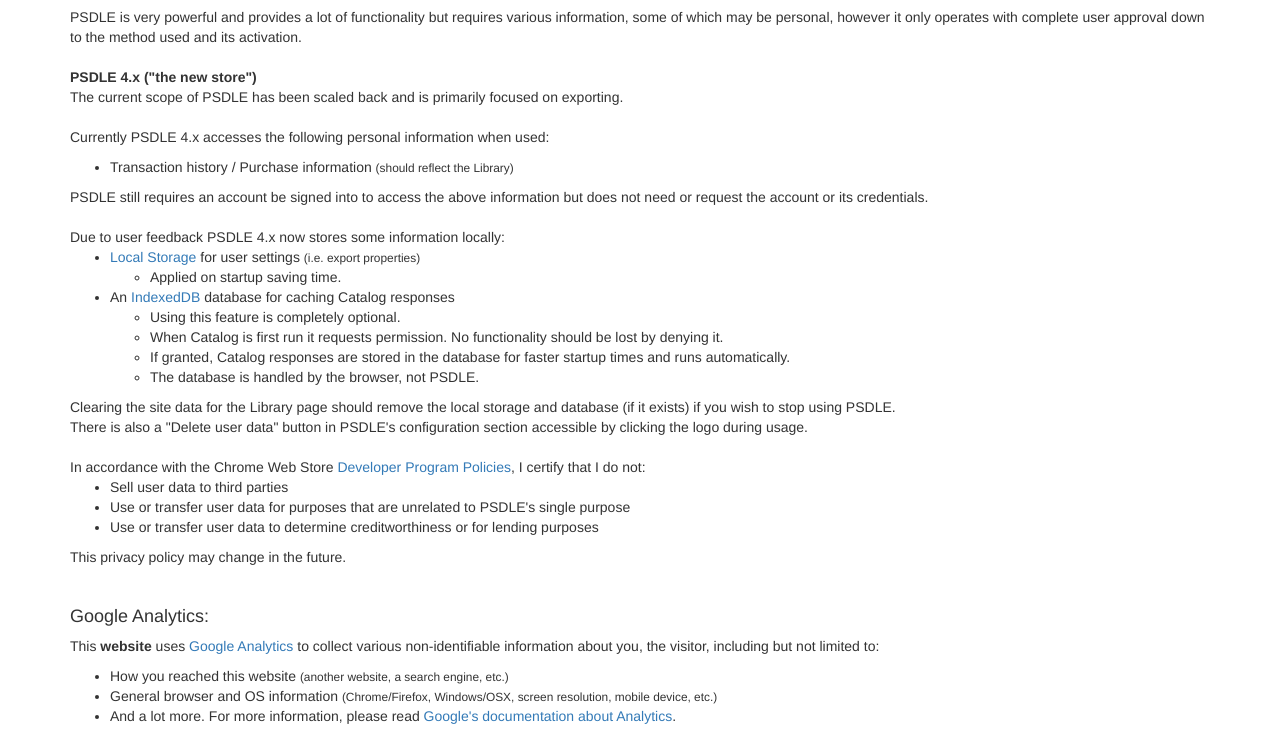
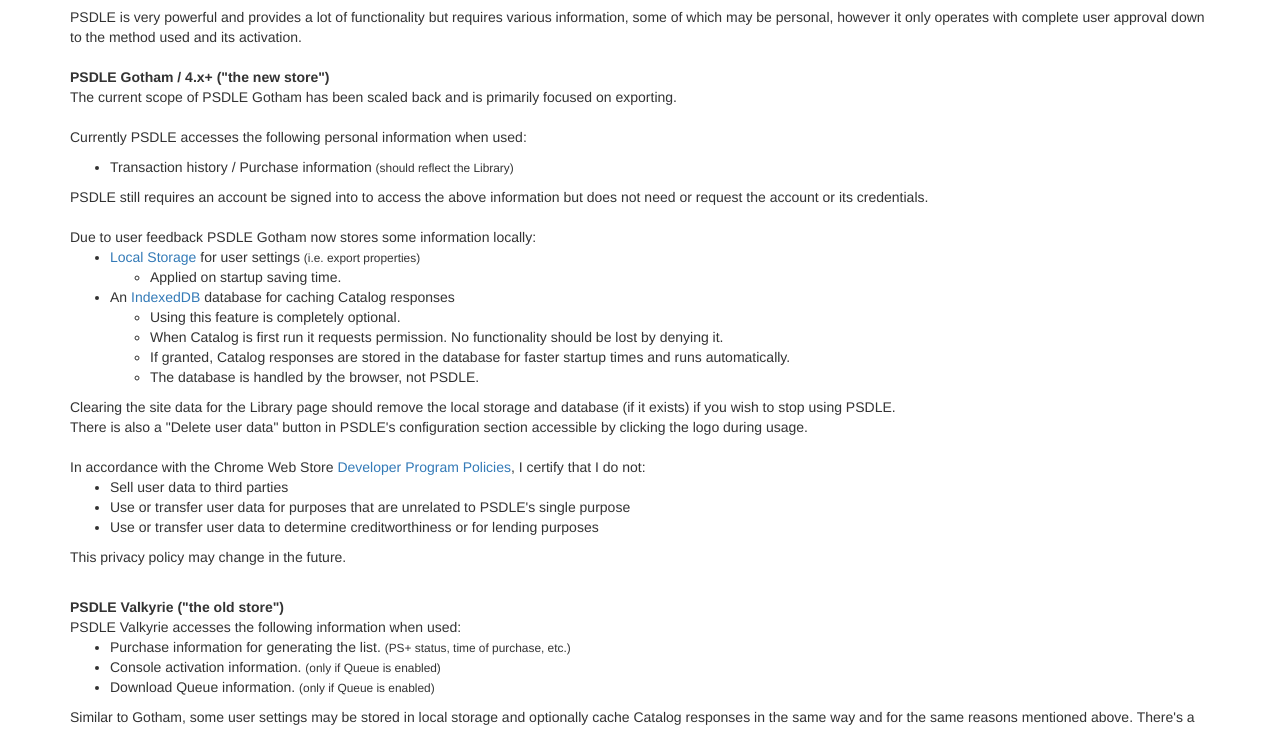
Before and after one commit to RePod/psdle, a plain HTML site: page index.html in a window 1280 px wide. Shown: the part 2405-3134 px from the top of the page. Drawn offline with Linux system fonts and the light colour scheme.

Commit message:
Bring back Valkyrie privacy policy
Include information about it storing user settings and caches

```diff
--- a/index.html
+++ b/index.html
@@ -303,17 +303,17 @@
                     <h4>PSDLE:</h4>
                     PSDLE is very powerful and provides a lot of functionality but requires various information, some of which may be personal, however it only operates with complete user approval down to the method used and its activation.<br>
                     <br>
-                    <strong>PSDLE 4.x ("the new store")</strong>
+                    <strong>PSDLE Gotham / 4.x+ ("the new store")</strong>
                     <p>
-                    The current scope of PSDLE has been scaled back and is primarily focused on exporting.<br>
+                    The current scope of PSDLE Gotham has been scaled back and is primarily focused on exporting.<br>
                     <br>
-                    Currently PSDLE 4.x accesses the following personal information when used:
+                    Currently PSDLE accesses the following personal information when used:
                     <ul>
                         <li>Transaction history / Purchase information <small>(should reflect the Library)</small></li>
                     </ul>
                     PSDLE still requires an account be signed into to access the above information but does not need or request the account or its credentials.<br>
                     <br>
-                    Due to user feedback PSDLE 4.x now stores some information locally:
+                    Due to user feedback PSDLE Gotham now stores some information locally:
                     <ul>
                         <li><a href="https://developer.mozilla.org/en-US/docs/Web/API/Window/localStorage">Local Storage</a> for user settings <small>(i.e. export properties)</small>
                             <ul>
@@ -340,19 +340,19 @@
                     </ul>
                     This privacy policy may change in the future.
                     </p>
-                    <!--
                     <br>
-                    <strong>PSDLE 3.x ("the old store")</strong>
+                    <strong>PSDLE Valkyrie ("the old store")</strong>
                     <br>
-                    PSDLE accesses the following information when used:
+                    PSDLE Valkyrie accesses the following information when used:
                     <ul>
                         <li>Purchase information for generating the list. <small>(PS+ status, time of purchase, etc.)</small></li>
                         <li>Console activation information. <small>(only if Queue is enabled)</small></li>
                         <li>Download Queue information. <small>(only if Queue is enabled)</small></li>
                     </ul>
-                    Information collected during use is not permanently stored. If you would like to keep a permanent list please use the "Export View" function.
+                    Similar to Gotham, some user settings may be stored in local storage and optionally cache Catalog responses in the same way and for the same reasons mentioned above. There's a menu item below the Start button to clear the Catalog cache.
                     <br>
-                    -->
+                    If you would like to keep a permanent list please use the "Export View" function.
+                    <br>
                     <br>
                     <h4>Google Analytics:</h4>
                     <p>
```
